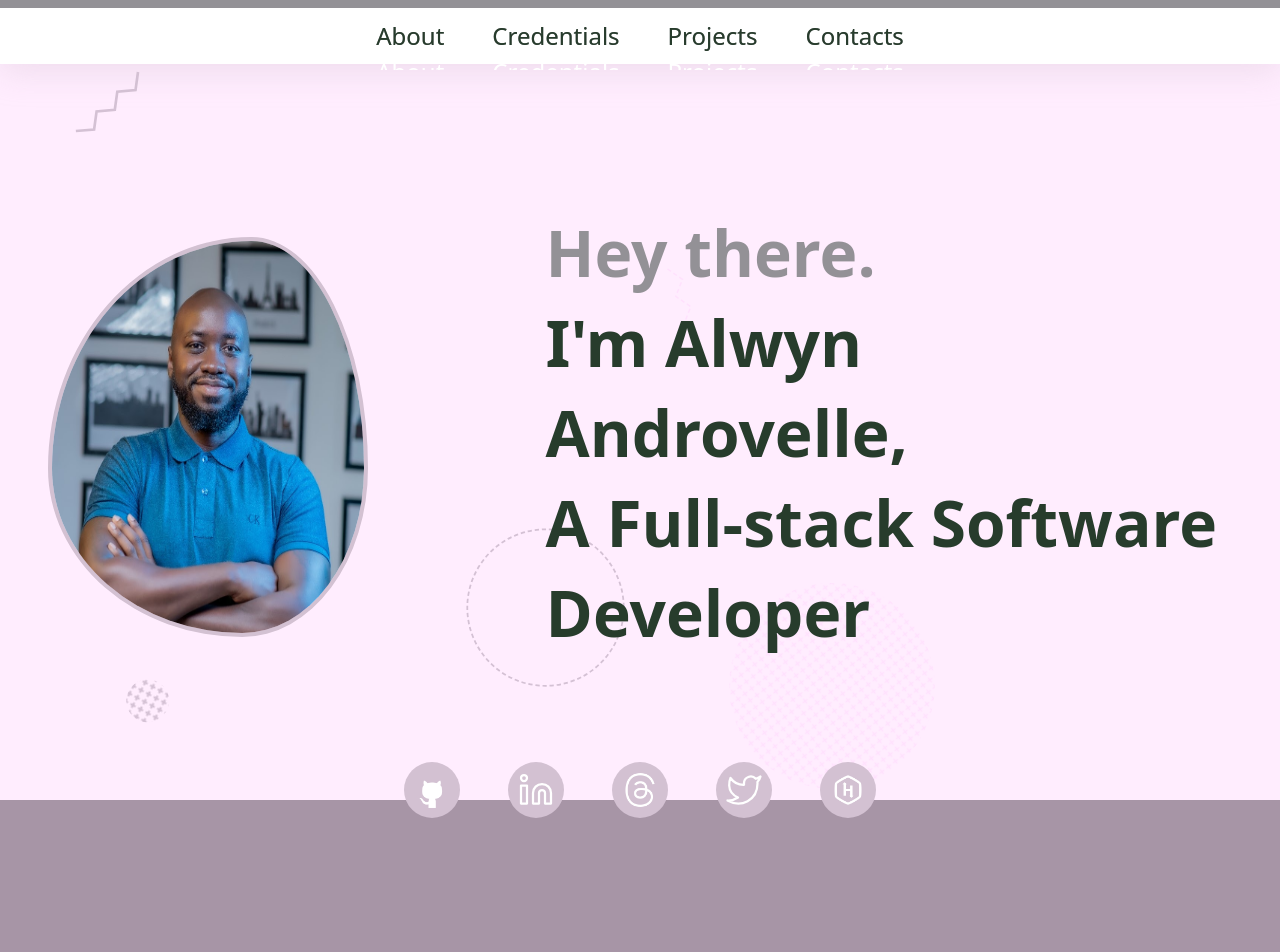
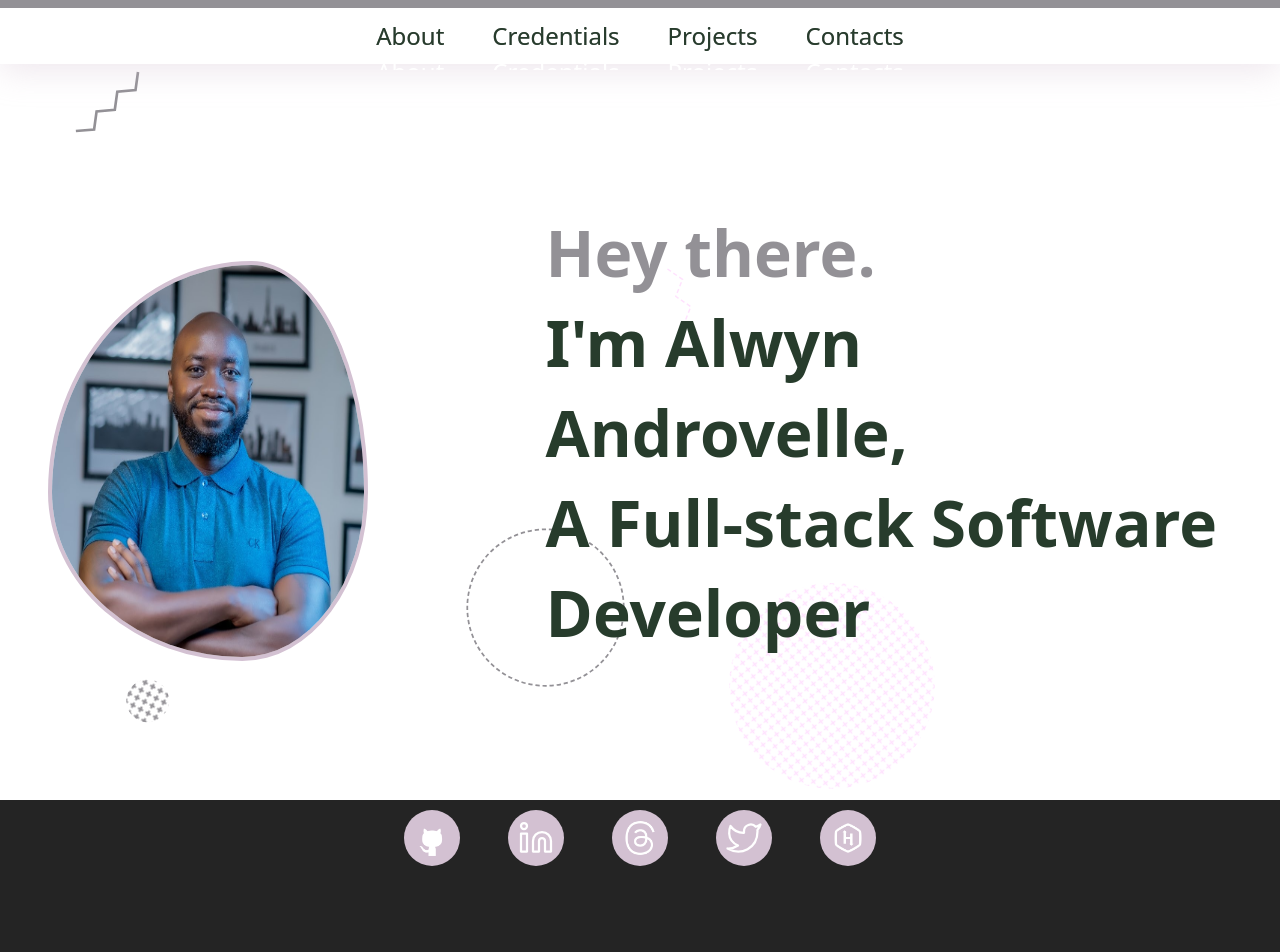
Before and after one commit to Thoth1111/my_portfolio, a React (Vite) app: page / in a window 1280 px wide. Shown: the top 952 px of the page. Built offline with nearby package versions, Linux system fonts and the light colour scheme.

Commit message:
Update Profile component

```diff
--- a/src/components/Profile.jsx
+++ b/src/components/Profile.jsx
@@ -4,20 +4,20 @@
 
 const Profile = () => {
     return (
-        <section className="about pt-5">
-        <div className="d-flex justify-content-center align-items-center px-auto mt-5 p-5" style={{gap:'15%'}}>
-            <img src={profile} className="profile-pic" />
+        <section className="profile pt-5">
+        <div className="d-flex justify-content-center align-items-center px-auto my-5 p-5" style={{gap:'15%'}}>
+            <div className="w-5">
+                <img src={profile} className="profile-pic mt-5" />
+            </div>
+            <div className="w-5">
                 <h1 className="intro">
                 <span style={{color: '#939196'}}>Hey there.<br/></span>
                 I'm Alwyn Androvelle,<br/>
                 A Full-stack Software Developer
                 </h1>
             </div>
-        <div className="d-flex flex-column justify-content-center align-items-center profile mx-auto p-5">
-                {/* <article className="mb-5 pb-5">
-                    I'm a former aeronautical (avionics) engineer turned software developer. I can help you build build a product, feature or website. Please take a moment to peruse through some of my past works, experience and skills.
-                    I'd be happy tp hear from you if my endeavors resonate with your vision.
-                </article> */}
+        </div>
+        <div className="d-flex flex-column justify-content-center align-items-center mx-auto p-5">
             <Socials />
         </div>
         </section>
```
Lines whose indentation alone changed are shown as unchanged.
